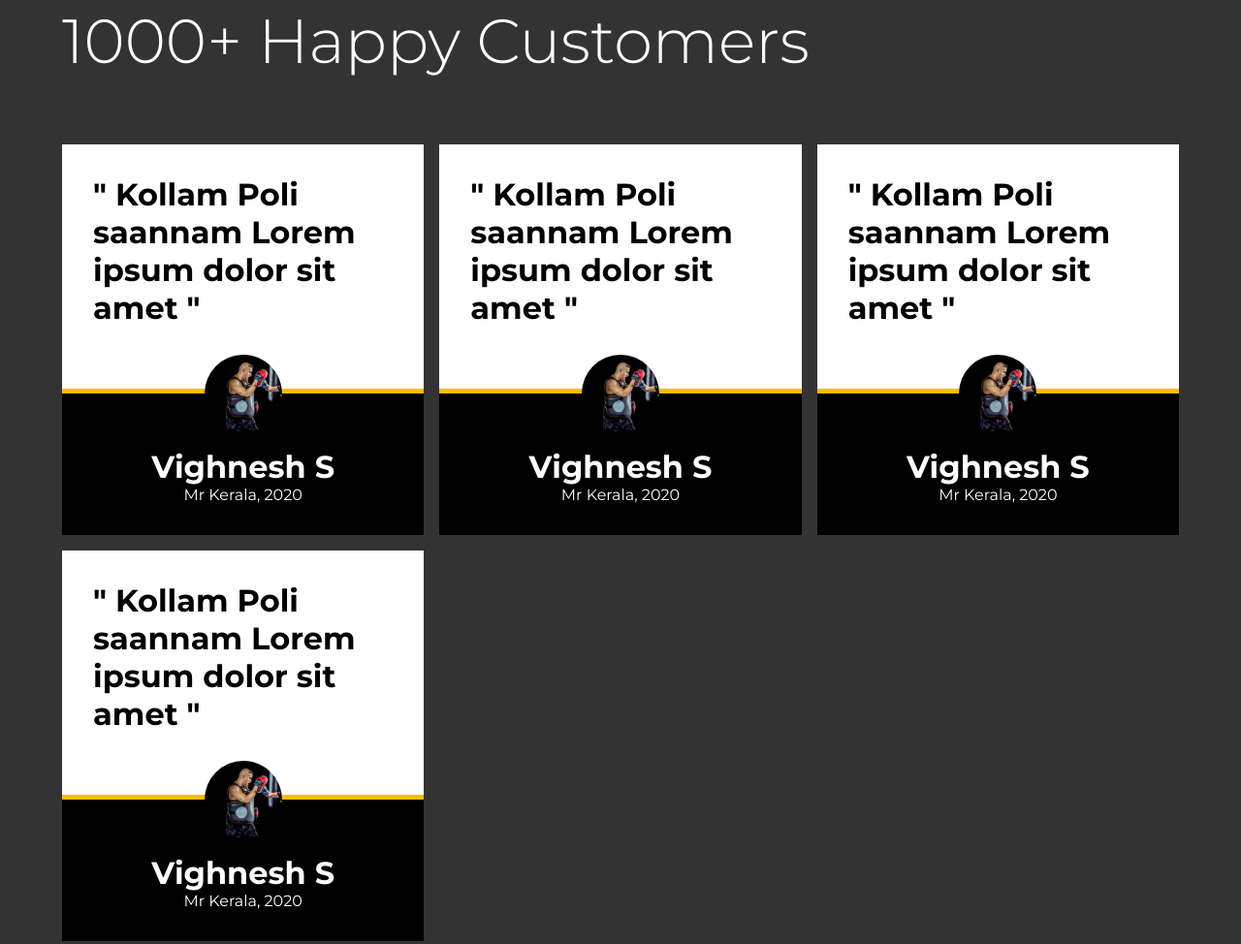
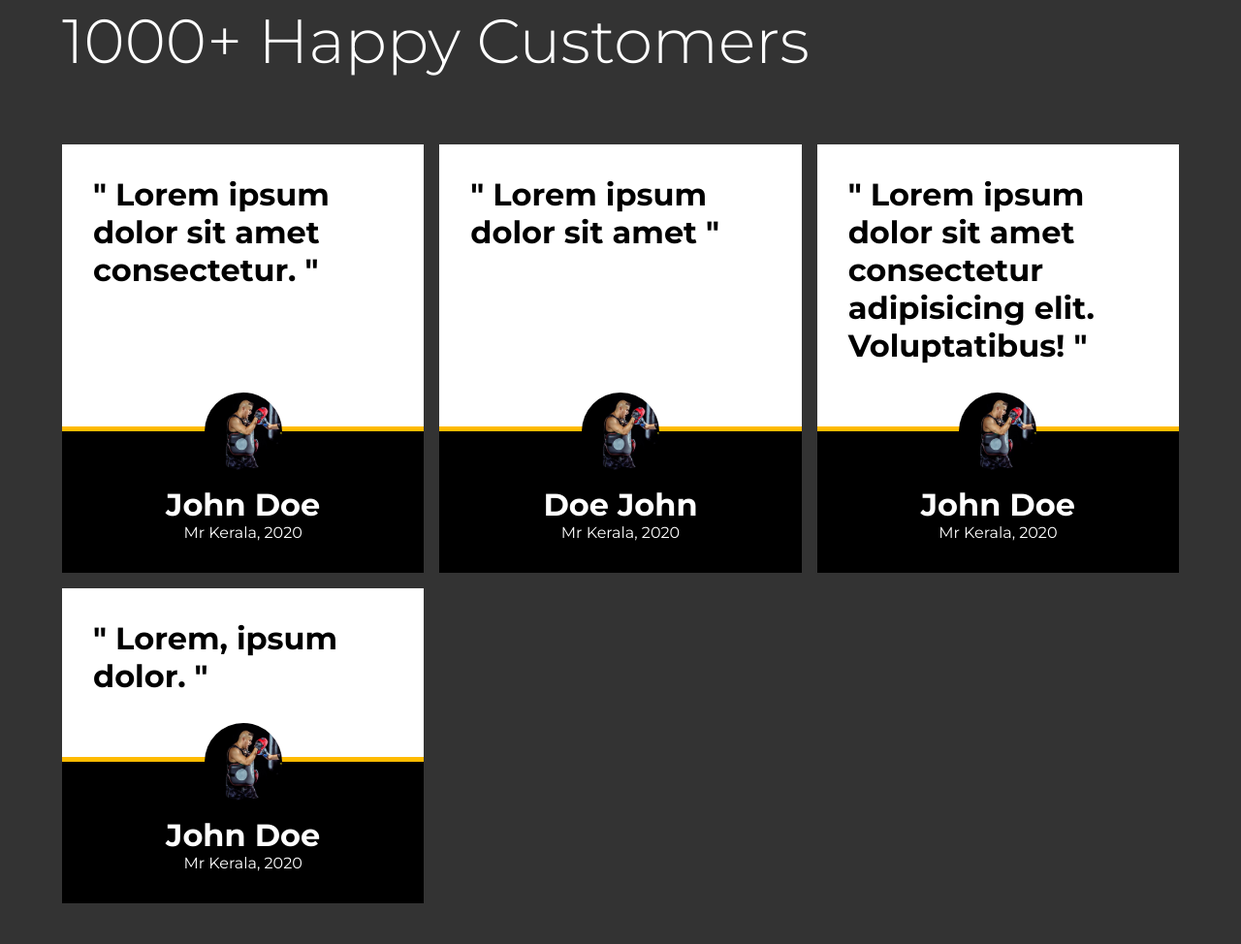
Before and after one commit to aka8921/GymLandingPage, a plain HTML site: page index.html in a window 1280 px wide. Shown: the part 2057-3031 px from the top of the page at 97% size. Drawn offline with Linux system fonts and the light colour scheme.

Commit message:
chnages - minor

```diff
--- a/index.html
+++ b/index.html
@@ -99,7 +99,7 @@
             <div class="testimonial">
 
                 <div class="textMain heading-3">
-                    " Kollam Poli saannam Lorem ipsum dolor sit amet  "
+                    " Lorem ipsum dolor sit amet consectetur.  "
                 </div>
 
                 <div class="profile">
@@ -108,7 +108,7 @@
                     </div>
 
                     <div class="name heading-3">
-                        Vighnesh S
+                        John Doe
                     </div>
 
                     <div class="subtitle">
@@ -120,7 +120,7 @@
             <div class="testimonial">
 
                 <div class="textMain heading-3">
-                    " Kollam Poli saannam Lorem ipsum dolor sit amet  "
+                    " Lorem ipsum dolor sit amet  "
                 </div>
 
                 <div class="profile">
@@ -129,7 +129,7 @@
                     </div>
 
                     <div class="name heading-3">
-                        Vighnesh S
+                        Doe John
                     </div>
 
                     <div class="subtitle">
@@ -141,7 +141,7 @@
             <div class="testimonial">
 
                 <div class="textMain heading-3">
-                    " Kollam Poli saannam Lorem ipsum dolor sit amet  "
+                    " Lorem ipsum dolor sit amet consectetur adipisicing elit. Voluptatibus! "
                 </div>
 
                 <div class="profile">
@@ -150,7 +150,7 @@
                     </div>
 
                     <div class="name heading-3">
-                        Vighnesh S
+                        John Doe
                     </div>
 
                     <div class="subtitle">
@@ -162,7 +162,7 @@
             <div class="testimonial">
 
                 <div class="textMain heading-3">
-                    " Kollam Poli saannam Lorem ipsum dolor sit amet  "
+                    " Lorem, ipsum dolor. "
                 </div>
 
                 <div class="profile">
@@ -171,7 +171,7 @@
                     </div>
 
                     <div class="name heading-3">
-                        Vighnesh S
+                        John Doe
                     </div>
 
                     <div class="subtitle">
```
